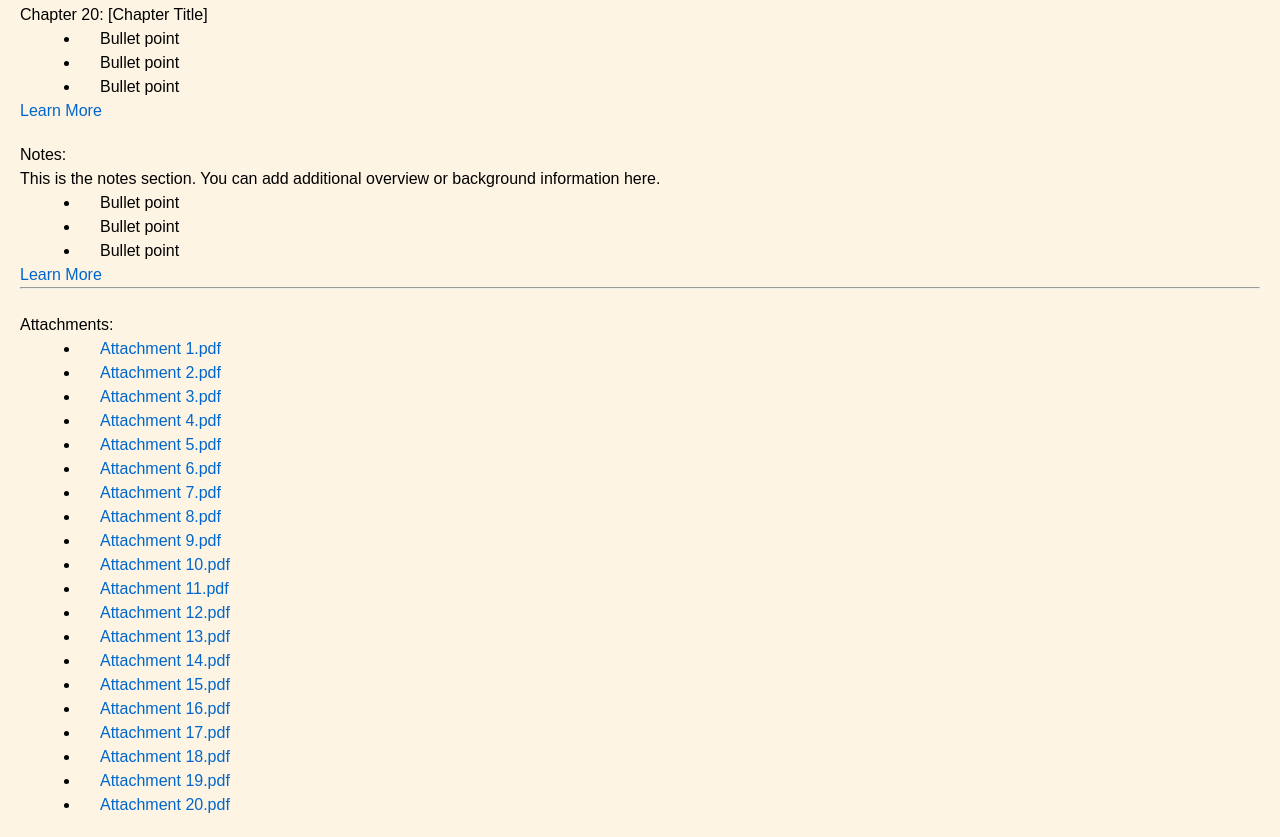
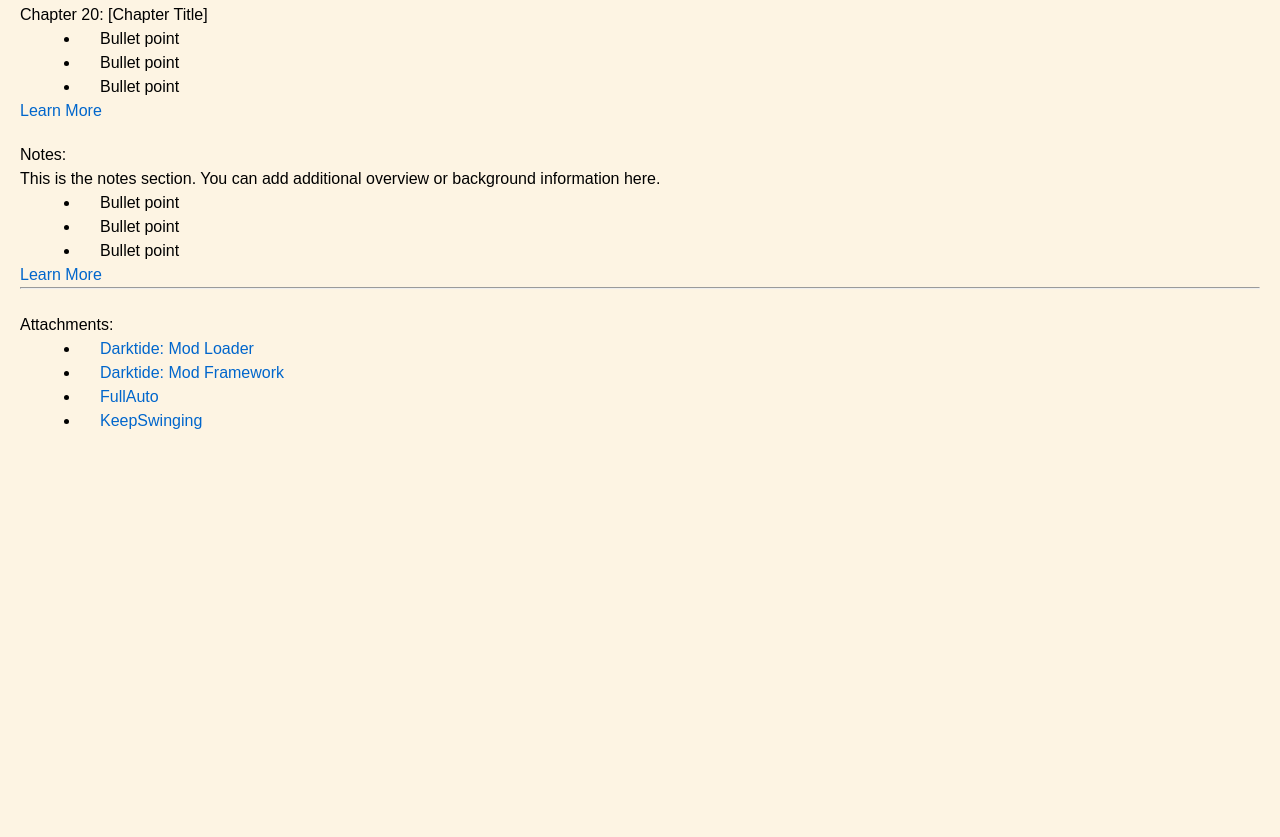
Before and after one commit to EX070694/Darktide, a plain HTML site: page index.html in a window 1280 px wide. Shown: the part 2911-3748 px from the top of the page. After the commit the page ends 3364 px from the top, so only its background shows below. Drawn offline with Linux system fonts and the light colour scheme.

Commit message:
Update index.html

```diff
--- a/index.html
+++ b/index.html
@@ -320,26 +320,10 @@
     <div class="attachments">
         <h1>Attachments:</h1>
         <ul>
-            <li><a href="Attachment_1.pdf" target="_blank">Attachment 1.pdf</a></li>
-            <li><a href="Attachment_2.pdf" target="_blank">Attachment 2.pdf</a></li>
-            <li><a href="Attachment_3.pdf" target="_blank">Attachment 3.pdf</a></li>
-            <li><a href="Attachment_4.pdf" target="_blank">Attachment 4.pdf</a></li>
-            <li><a href="Attachment_5.pdf" target="_blank">Attachment 5.pdf</a></li>
-            <li><a href="Attachment_6.pdf" target="_blank">Attachment 6.pdf</a></li>
-            <li><a href="Attachment_7.pdf" target="_blank">Attachment 7.pdf</a></li>
-            <li><a href="Attachment_8.pdf" target="_blank">Attachment 8.pdf</a></li>
-            <li><a href="Attachment_9.pdf" target="_blank">Attachment 9.pdf</a></li>
-            <li><a href="Attachment_10.pdf" target="_blank">Attachment 10.pdf</a></li>
-            <li><a href="Attachment_11.pdf" target="_blank">Attachment 11.pdf</a></li>
-            <li><a href="Attachment_12.pdf" target="_blank">Attachment 12.pdf</a></li>
-            <li><a href="Attachment_13.pdf" target="_blank">Attachment 13.pdf</a></li>
-            <li><a href="Attachment_14.pdf" target="_blank">Attachment 14.pdf</a></li>
-            <li><a href="Attachment_15.pdf" target="_blank">Attachment 15.pdf</a></li>
-            <li><a href="Attachment_16.pdf" target="_blank">Attachment 16.pdf</a></li>
-            <li><a href="Attachment_17.pdf" target="_blank">Attachment 17.pdf</a></li>
-            <li><a href="Attachment_18.pdf" target="_blank">Attachment 18.pdf</a></li>
-            <li><a href="Attachment_19.pdf" target="_blank">Attachment 19.pdf</a></li>
-            <li><a href="Attachment_20.pdf" target="_blank">Attachment 20.pdf</a></li>
+            <li><a href="https://www.nexusmods.com/warhammer40kdarktide/mods/19" target="_blank">Darktide: Mod Loader</a></li>
+            <li><a href="https://www.nexusmods.com/warhammer40kdarktide/mods/8" target="_blank">Darktide: Mod Framework</a></li>
+            <li><a href="https://www.nexusmods.com/warhammer40kdarktide/mods/87" target="_blank">FullAuto</a></li>
+            <li><a href="https://www.nexusmods.com/warhammer40kdarktide/mods/88" target="_blank">KeepSwinging</a></li>
         </ul>
     </div>
 
```
